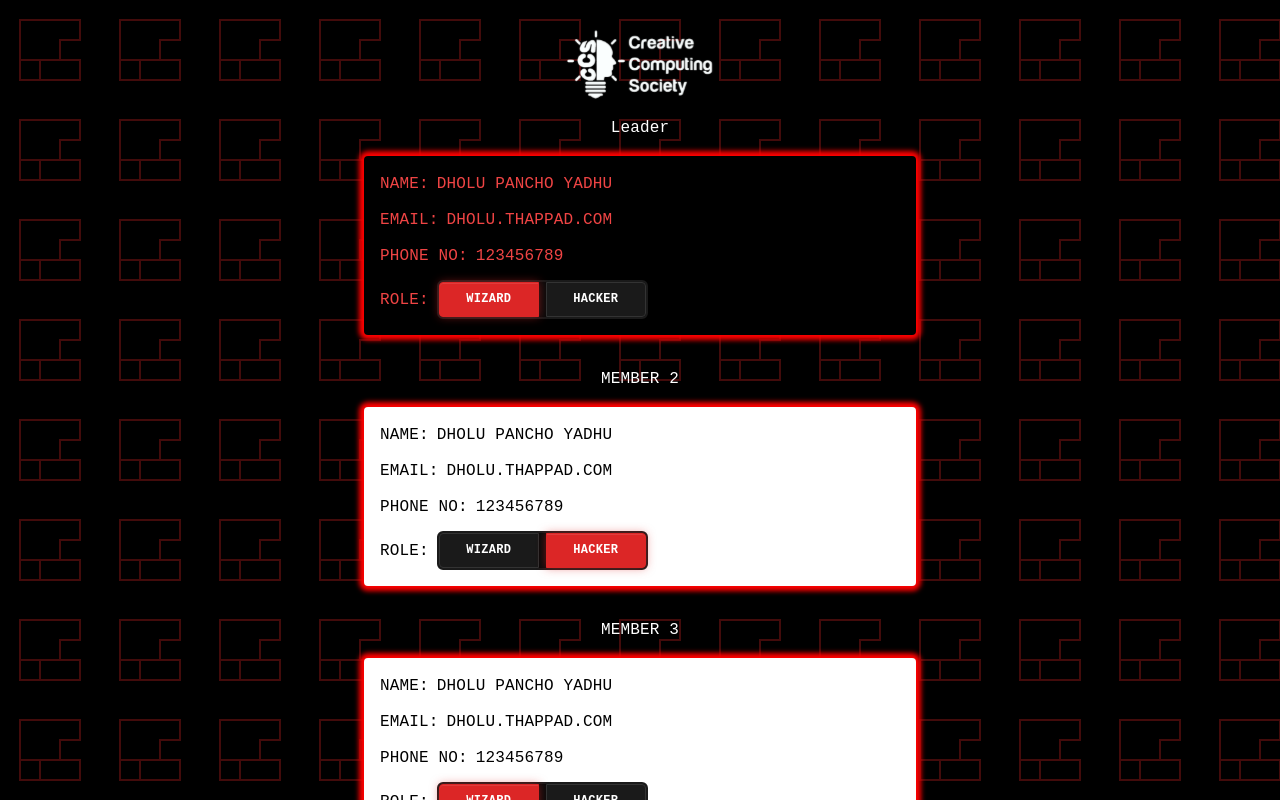
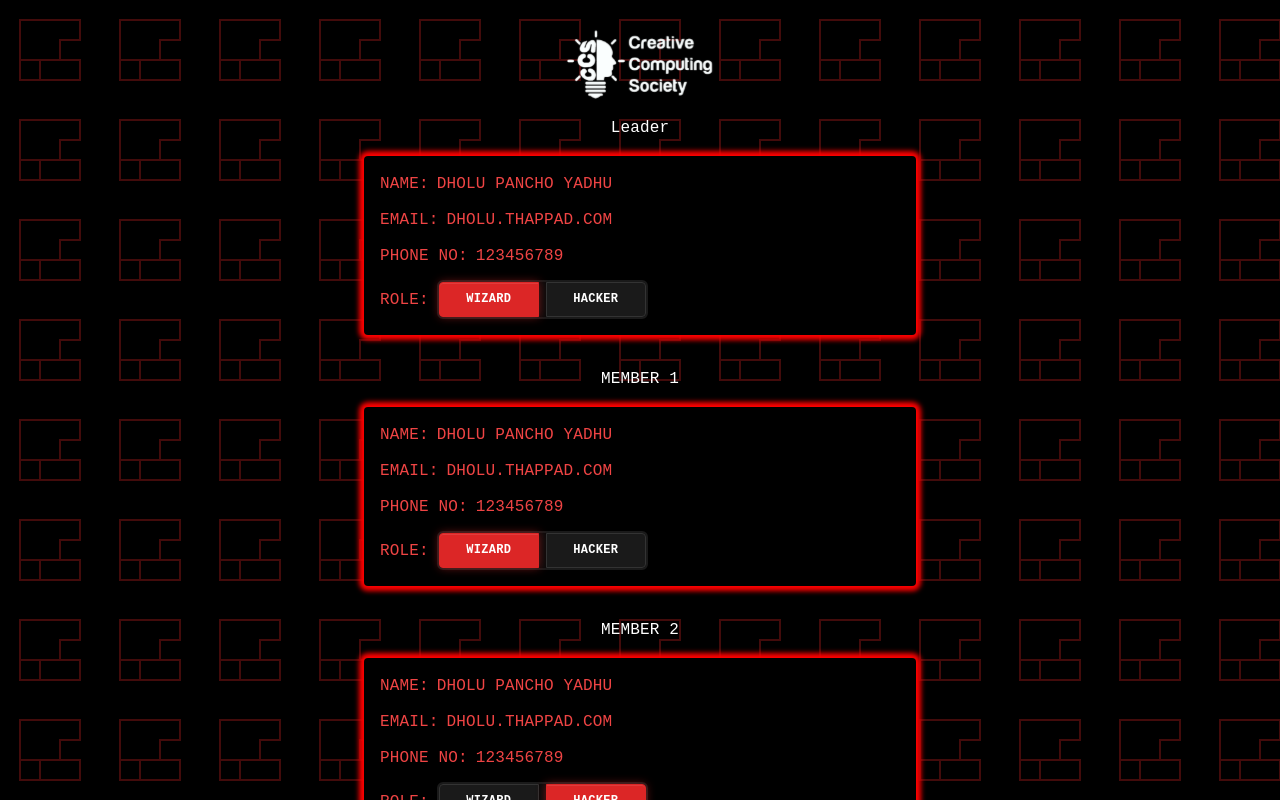
Before and after one commit to Hari21-Tech/RegPortalFrontendCCS, a Next.js app: page /Dashboard in a window 1280 px wide. Shown: the top 800 px of the page. Built offline with nearby package versions, Linux system fonts and the light colour scheme.

Commit message:
improved dashboard design

```diff
--- a/app/Dashboard/page.tsx
+++ b/app/Dashboard/page.tsx
@@ -183,7 +183,7 @@ export default function TeamDashboard() {
         </Box>
 
         <Box className="space-y-6 md:space-y-8">
-          {[2, 3, 4].map((memberNum) => (
+          {[1, 2, 3].map((memberNum) => (
             <Box key={memberNum} className="text-center">
               <Typography
                 mb={2}
@@ -193,18 +193,18 @@ export default function TeamDashboard() {
                 MEMBER {memberNum}
               </Typography>
               <Card
-                sx={{ boxShadow: "0px 0px 5px 5px #FF0000" }}
+                sx={{ boxShadow: "0px 0px 5px 5px #FF0000", bgcolor: "black" }}
                 className="w-full bg-gray-200 border-none p-3 md:p-4 space-y-2 md:space-y-3"
               >
                 <Box className="flex flex-col sm:flex-row sm:items-center gap-1 sm:gap-2">
                   <Typography
-                    className="text-black font-bold text-xs md:text-sm"
+                    className="text-red-500 font-bold text-xs md:text-sm"
                     sx={{ fontFamily: "monospace" }}
                   >
                     NAME:
                   </Typography>
                   <Typography
-                    className="text-black font-bold text-xs md:text-sm"
+                    className="text-red-500 font-bold text-xs md:text-sm"
                     sx={{ fontFamily: "monospace" }}
                   >
                     DHOLU PANCHO YADHU
@@ -212,13 +212,13 @@ export default function TeamDashboard() {
                 </Box>
                 <Box className="flex flex-col sm:flex-row sm:items-center gap-1 sm:gap-2">
                   <Typography
-                    className="text-black font-bold text-xs md:text-sm"
+                    className="text-red-500 font-bold text-xs md:text-sm"
                     sx={{ fontFamily: "monospace" }}
                   >
                     EMAIL:
                   </Typography>
                   <Typography
-                    className="text-black font-bold text-xs md:text-sm break-all"
+                    className="text-red-500 font-bold text-xs md:text-sm break-all"
                     sx={{ fontFamily: "monospace" }}
                   >
                     DHOLU.THAPPAD.COM
@@ -226,13 +226,13 @@ export default function TeamDashboard() {
                 </Box>
                 <Box className="flex flex-col sm:flex-row sm:items-center gap-1 sm:gap-2">
                   <Typography
-                    className="text-black font-bold text-xs md:text-sm"
+                    className="text-red-500 font-bold text-xs md:text-sm"
                     sx={{ fontFamily: "monospace" }}
                   >
                     PHONE NO:
                   </Typography>
                   <Typography
-                    className="text-black font-bold text-xs md:text-sm"
+                    className="text-red-500 font-bold text-xs md:text-sm"
                     sx={{ fontFamily: "monospace" }}
                   >
                     123456789
@@ -240,7 +240,7 @@ export default function TeamDashboard() {
                 </Box>
                 <Box className="flex flex-col sm:flex-row sm:items-center gap-1 sm:gap-2">
                   <Typography
-                    className="text-black font-bold text-xs md:text-sm"
+                    className="text-red-500 font-bold text-xs md:text-sm"
                     sx={{ fontFamily: "monospace" }}
                   >
                     ROLE:
--- a/app/sponsors/page.tsx
+++ b/app/sponsors/page.tsx
@@ -59,7 +59,7 @@ export default function Page() {
         </div>
 
         <h1 className="text-white text-[80px] sm:text-[80px] md:text-[160px] lg:text-[140px] xl:text-[180px] font-megarok text-center leading-none tracking-wider drop-shadow-2xl mb-2">
-          Our Sponsers
+          Our Sponsors
         </h1>
         <Grid
           container
```
